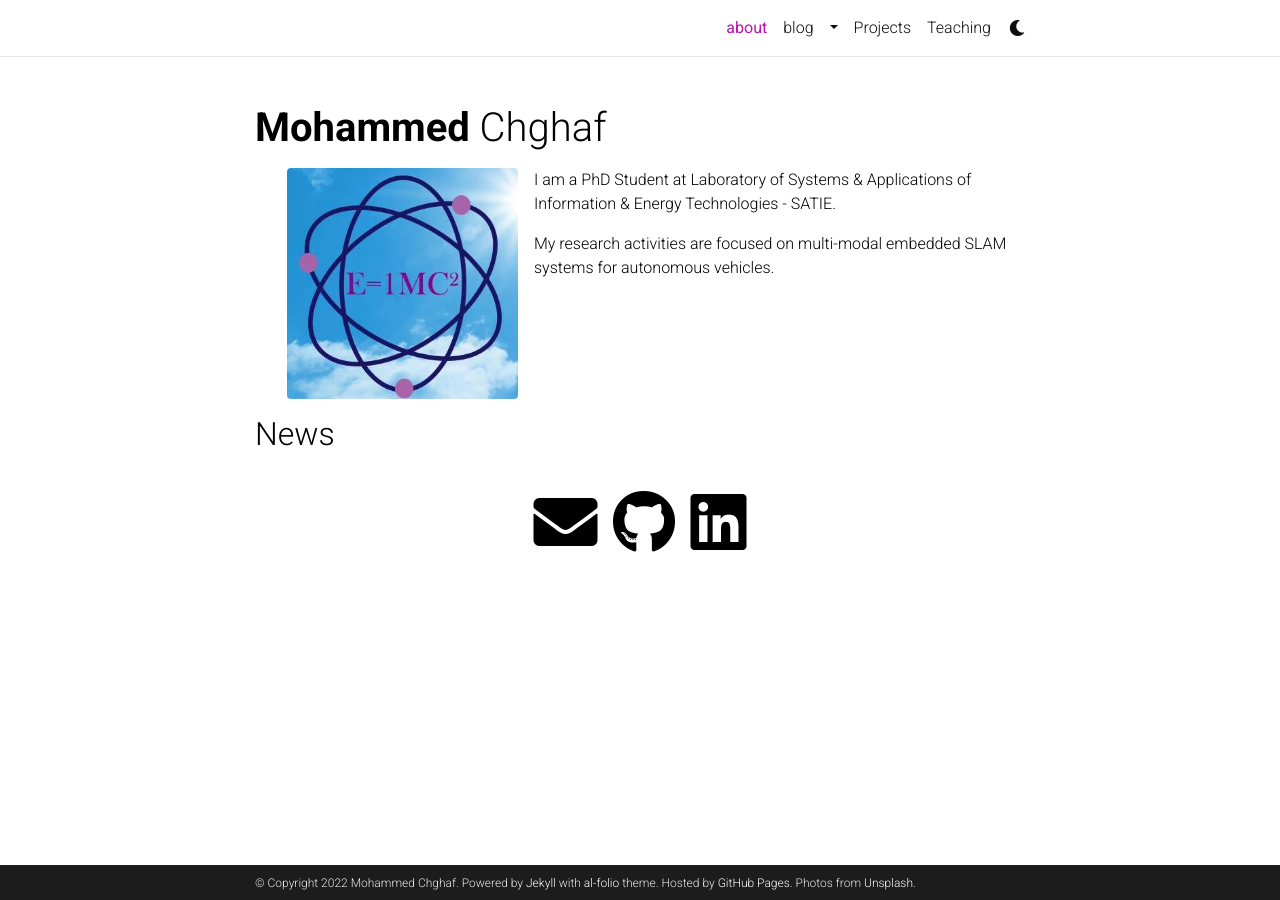
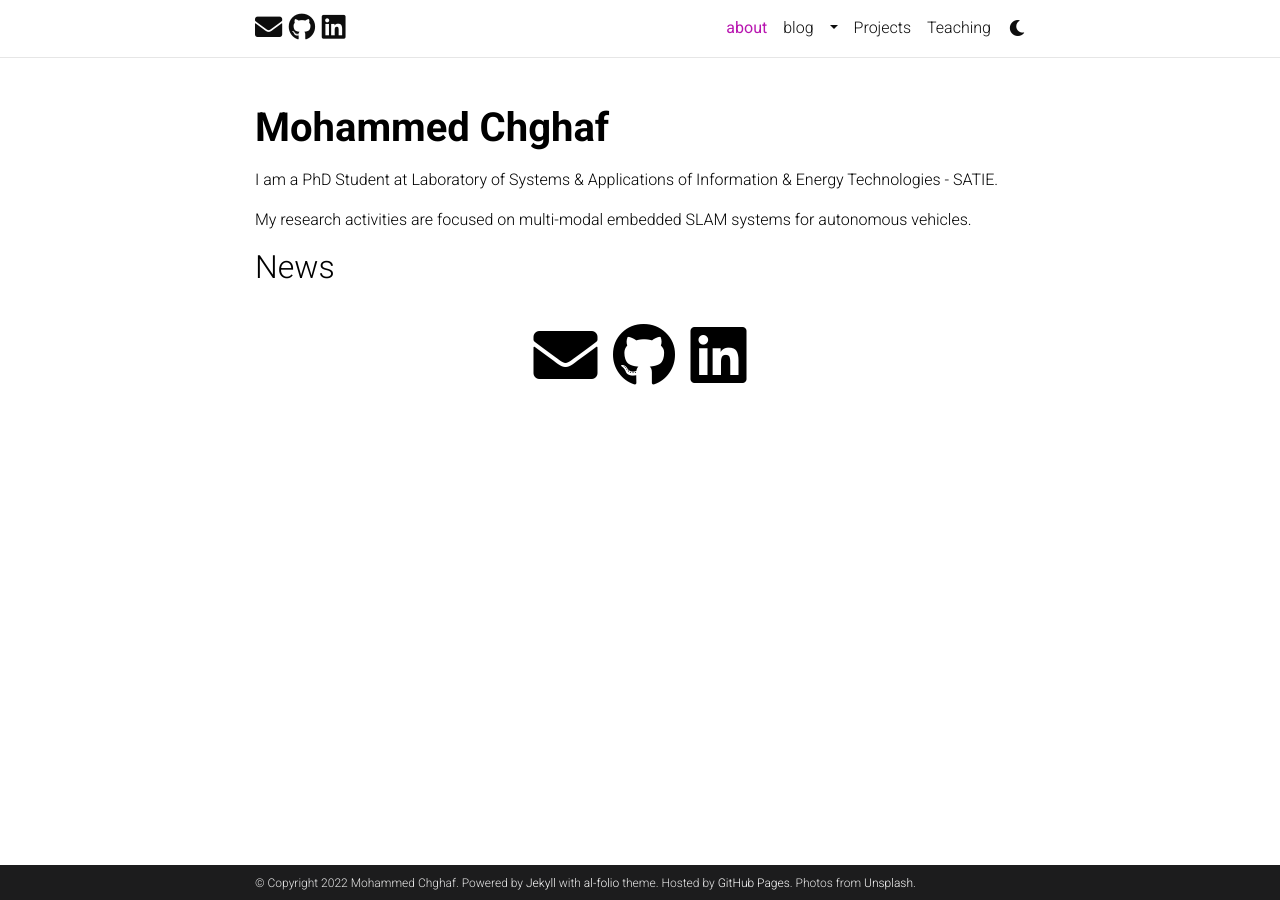
Before and after one commit to MohammedCHGHAF/mohammedchghaf.github.io, a Jekyll site: the page built from _pages/about.md, in a window 1280 px wide. Built offline with Jekyll 4.4.1, drawn with Linux system fonts in a browser that asks for light colours; full-size pictures stand in for the smaller copies a plugin makes; comment, search, counter and statistics services are not loaded; a style sheet for code colours, icons or effects is not loaded.

Commit message:
changed landing page

```diff
--- a/_config.yml
+++ b/_config.yml
@@ -58,7 +58,7 @@
 gitlab_username: # your GitLab user name
 twitter_username: # your Twitter handle
 linkedin_username: mohammedchghaf # your LinkedIn user name
-scholar_userid: # your Google Scholar ID
+scholar_userid: rSdm4WkAAAAJ&hl # your Google Scholar ID
 orcid_id: # your ORCID ID
 medium_username: # your Medium username
 quora_username: # your Quora username
@@ -269,7 +269,7 @@
   # for each section titles on pages and posts
 enable_darkmode: true # enables switching between light/dark modes
 enable_navbar_social:
-  false # enables displaying social links in the
+  true # enables displaying social links in the
   # navbar on the about page
 enable_project_categories:
   true # enables categorization of projects into
--- a/_includes/header.html
+++ b/_includes/header.html
@@ -6,7 +6,7 @@
         <div class="container">
           {% if page.title != "about" -%}
           <a class="navbar-brand title font-weight-lighter" href="{{ site.baseurl | prepend: site.url }}/">
-              {%- if site.title == "blank" -%}<span class="font-weight-bold">{{ site.first_name }}</span> {{ site.middle_name }}  {{ site.last_name }}{%- else -%}{{ site.title }}{%- endif -%}
+              {%- if site.title == "blank" -%}<span class="font-weight-bold">{{ site.first_name }}</span> {{ site.middle_name }} <span class="font-weight-bold">{{ site.last_name }}</span>{%- else -%}{{ site.title }}{%- endif -%}
           </a>
           {%- elsif site.enable_navbar_social -%}
           <!-- Social Icons -->
--- a/_includes/social.html
+++ b/_includes/social.html
@@ -17,7 +17,7 @@
             <a href="https://github.com/{{ site.github_username }}" title="GitHub"><i class="fab fa-github"></i></a>
             {% endif %}
             {%- if site.linkedin_username -%}
-            <a href="https://www.linkedin.com/in/{{ site.linkedin_username }}" title="LinkedIn"><i class="fab fa-linkedin"></i></a>
+            <a href="https://www.linkedin.com/in/{{ site.linkedin_username }}" target="_blank" title="LinkedIn"><i class="fab fa-linkedin"></i></a>
             {% endif %}
             {%- if site.twitter_username -%}
             <a href="https://twitter.com/{{ site.twitter_username }}" title="Twitter"><i class="fab fa-twitter"></i></a>
--- a/_layouts/about.html
+++ b/_layouts/about.html
@@ -6,7 +6,11 @@
       <div class="post">
         <header class="post-header">
           <h1 class="post-title">
-           {% if site.title == "blank" -%}<span class="font-weight-bold">{{ site.first_name }}</span> {{ site.middle_name }} {{ site.last_name }}{%- else -%}{{ site.title }}{%- endif %}
+           {% if site.title == "blank" -%}
+           <span class="font-weight-bold">{{ site.first_name }}</span>
+           {{ site.middle_name }}
+          <span class="font-weight-bold">{{ site.last_name }}</span>
+           {%- else -%}{{ site.title }}{%- endif %}
           </h1>
           <p class="desc">{{ page.subtitle }}</p>
         </header>
```
Also changed, not shown: _pages/about.md (+1 -1 lines).
